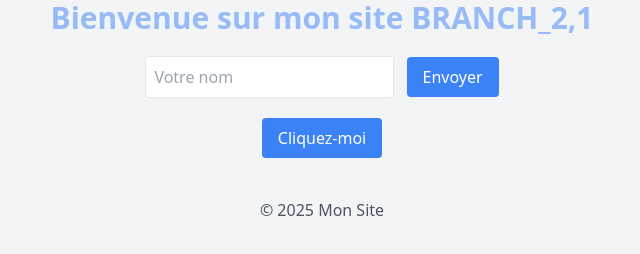
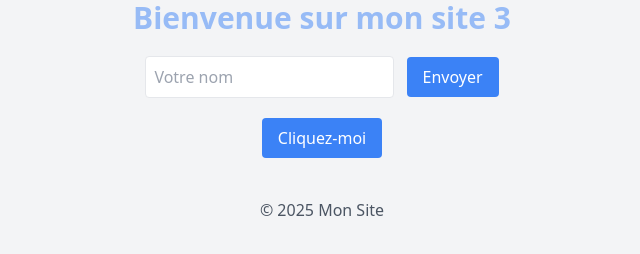
Before and after one commit to Niihaad/DevOps, a plain HTML site: page index.html in a window 1280 px wide. Shown: the whole page, without its empty margins (318-958 px from the left). Drawn offline with nearby package versions, Linux system fonts and the light colour scheme.

Commit message:
1$
2$

3$

git commit -m "hada message jdid"

```diff
--- a/index.html
+++ b/index.html
@@ -9,7 +9,8 @@
 </head>
 <body class="bg-gray-100 text-center">
 <h1 class="text-3xl font-extrabold text-blue-500 animate-pulse">
-    Bienvenue sur mon site BRANCH_2,1
+    Bienvenue sur mon site 3
+
 </h1>
 
 <form class="mt-5">
```
